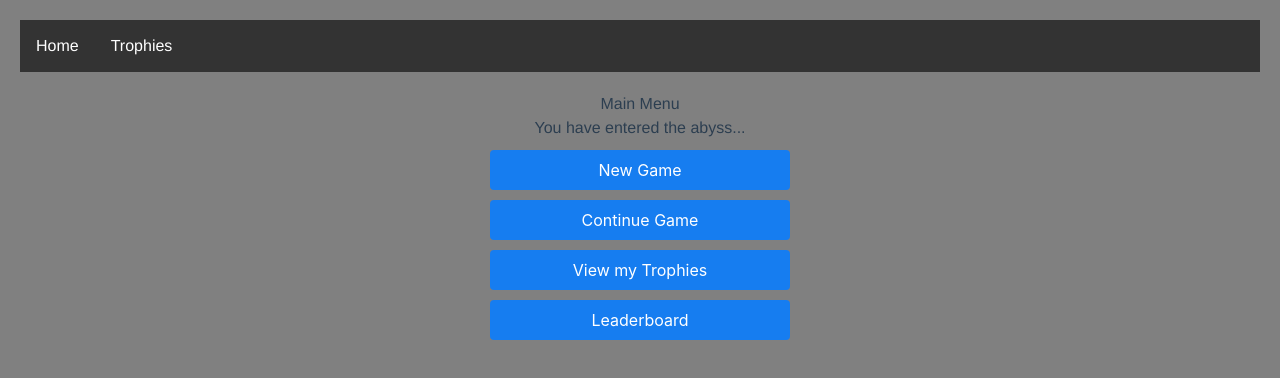
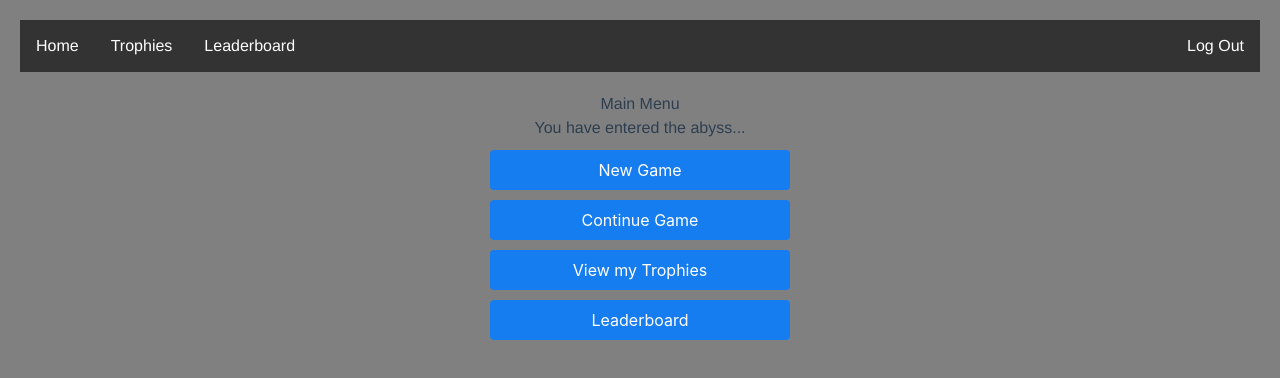
Before and after one commit to ng68/The-Endless-Abyss, a Vue app in the folder eaui/: page /mainmenu in a window 1280 px wide. Shown: the top 378 px of the page. Built offline with nearby package versions, Linux system fonts and the light colour scheme.

Commit message:
Finished up navigation bar and removed it from login and registration pages

```diff
--- a/eaui/src/App.vue
+++ b/eaui/src/App.vue
@@ -1,6 +1,6 @@
 <template>
   <div id="app">
-    <Navigation></Navigation>
+    <Navigation v-if="['Login', 'CreateAccount'].indexOf($route.name) == -1"></Navigation>
     <router-view></router-view>
   </div>
 </template>
@@ -15,6 +15,7 @@ export default {
     Navigation,
   }
 }
+
 </script>
 
 <style>
--- a/eaui/src/components/Navigation.vue
+++ b/eaui/src/components/Navigation.vue
@@ -2,8 +2,9 @@
   <div>
     <ul>
       <li><a @click="onHome">Home</a></li>
-      <!-- <li><a href="#leaderboard">Leaderboard</a></li> -->
       <li><a @click="onTrophies">Trophies</a></li>
+      <li><a @click="onLeaderboard">Leaderboard</a></li>
+      <li><a @click="onLogOut">Log Out</a></li>
     </ul>
   </div>
 </template>
@@ -18,6 +19,12 @@ export default {
     },
     async onTrophies() {
       this.$router.push({ name: 'TrophyRoom' })
+    },
+    async onLeaderboard() {
+      this.$router.push({ name: 'Leaderboard' })
+    },
+    async onLogOut() {
+      this.$router.push({ name: 'Login' })
     },
   })
 }
@@ -60,4 +67,8 @@ li.router-link-active {
   color: white;
 }
 
+ul { overflow:auto; }
+li { float:left; }
+li:last-child { float:right; }
+
 </style>
```
